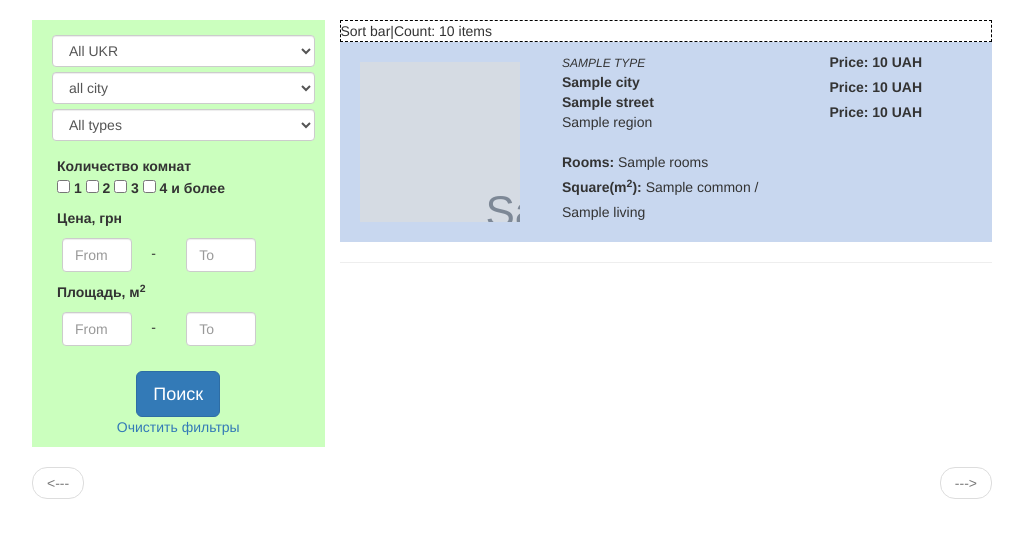
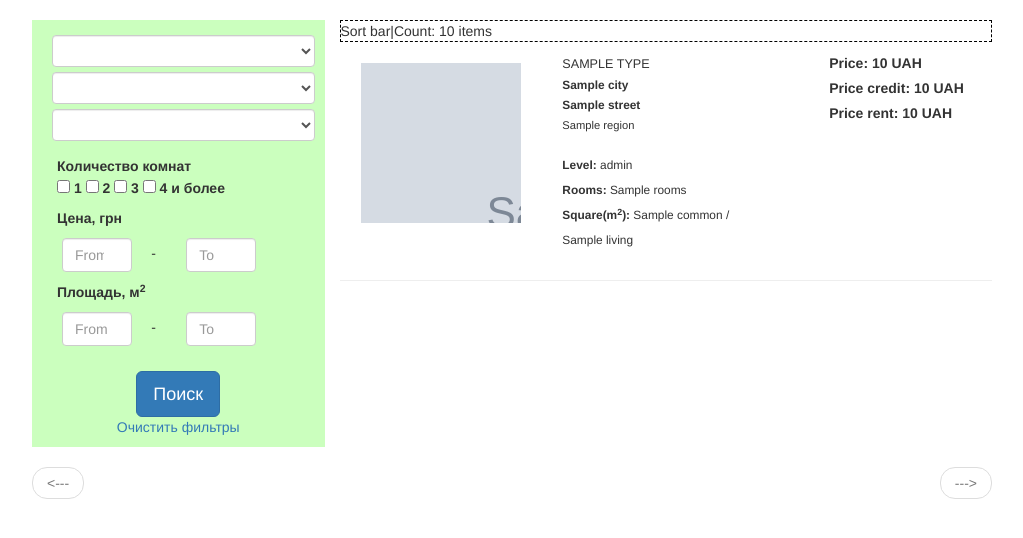
Before and after one commit to dkasyanov/confiskated, a Flask app: template app/templates/base.html in a window 1280 px wide; the page is wider, and only the part inside the window is pictured. Shown: the part 51-589 px from the top of that part, without its empty margins (128-1151 px from the left). Run offline with Flask 2, Linux system fonts and the light colour scheme; the template is opened without the code that fills it: values that come from a table or form of the project are taken from there, most other values are stand-ins (such as "Sample title", 1, 10 or a date in 2020); grey boxes marked "Sample" are stand-in pictures; lists and menus that the app fills with data are empty; some libraries are stand-ins or nearby versions.

Commit message:
- open links on new tab/page - add filters functional - add classes Square, Communications

```diff
--- a/app/forms.py
+++ b/app/forms.py
@@ -1,15 +1,19 @@
 __author__ = 'dkasyanov'
 from flask.ext.wtf import Form
-from wtforms import SelectField, StringField, BooleanField
+from wtforms import SelectField, StringField, BooleanField, FloatField, IntegerField
 
 
 class FiltersForm(Form):
     regions = [('1', '2'), ('3', '4'), ('5', '6')]
     cities = []
-    regionSelector = SelectField(u"regions", choices=regions)
-    citySelector = SelectField(u"cities", choices=cities)
-    typeSelector = SelectField(u"Type", choices=[])
+    regionSelector = SelectField(u"regions")
+    citySelector = SelectField(u"cities")
+    typeSelector = SelectField(u"Type")
     room1 = BooleanField(u'room1', default=False)
     room2 = BooleanField(u'room2', default=False)
     room3 = BooleanField(u'room3', default=False)
     room4 = BooleanField(u'room4', default=False)
+    price_from = IntegerField(u'Price from')
+    price_to = IntegerField(u'Price to')
+    square_from = FloatField(u'Square from')
+    square_to = FloatField(u'Square to')
--- a/app/static/css/base.css
+++ b/app/static/css/base.css
@@ -10,7 +10,10 @@
 }
 
 .lot {
-    background-color: #c8d7ef;
+    /*background-color: #c8d7ef;*/
+    /*border: 1px solid #c8d7ef;*/
+    border: 1px solid transparent;
+
     /*height: 200px;*/
 }
 
@@ -28,3 +31,34 @@
 .tab {
     padding: 10px;
 }
+
+.type {
+    font: 'Consolas', 'Deja Vu Sans Mono', 'Bitstream Vera Sans Mono', monospace;
+    font-size: .90em;
+}
+
+.address {
+    font-size: .85em;
+    font-weight: bold;
+}
+
+.region {
+    font-size: .80em;
+
+}
+
+.common_info {
+    font-size: .85em;
+}
+
+.link, .link:hover{
+    color: inherit;
+
+}
+
+.lot:hover {
+    border: 1px green solid;
+    background-color: rgba(0, 255, 0, .1);
+
+
+}
--- a/app/templates/base.html
+++ b/app/templates/base.html
@@ -49,39 +49,31 @@
 <div class="container">
     <div class="row">
         <div class="col-lg-3 col-md-4 col-sm-4 col-xs-12 filters">
-            <select name="regions" class="form-control" size="1" style="margin-top: 15px">
-					<option value="All Ukrain">All UKR</option>
-					<option value="Kiev">Kiev</option>
-            </select>
-            <select name="city" class="form-control" size="1">
-                <option value="all city">all city</option>
-                <option value="Some other">Some other</option>
-            </select>
-            <select name="regions" class="form-control" size="1">
-                <option value="All types">All types</option>
-                <option value="some">some</option>
-            </select>
-            <div class="rooms" style="margin: 15px 0 5px 10px">
+            <form method="post" action="" name="filters">
+                {{ form.hidden_tag() }}
+                {{ form.regionSelector(class="form-control", size="1", style="margin-top: 15px;") }}
+                {{ form.citySelector(class="form-control", size="1") }}
+                {{ form.typeSelector(class="form-control", size="1") }}
+                <div class="rooms" style="margin: 15px 0 5px 10px">
 					<label>Количество комнат
-					<br>
-				      <input type="checkbox"> 1
-				      <input type="checkbox"> 2
-				      <input type="checkbox"> 3
-				      <input type="checkbox"> 4 и более
+                        <br>
+                        {{ form.room1() }} 1
+                        {{ form.room2() }} 2
+                        {{ form.room3() }} 3
+                        {{ form.room4() }} 4 и более
 				    </label>
 				</div>
-
             <div class="prices" style="margin: 5px 0 5px 10px">
                 <label>Цена, грн</label>
                 <div class="row form-inline">
                     <div class="form-group col-lg-12 col-md-12 col-sm-12">
                         <div class="row">
                             <div class="col-lg-4 col-md-4 col-sm-4 col-xs-2">
-                                <input type="text" class="form-control" placeholder="From">
+                                {{ form.price_from(class="form-control", placeholder="From") }}
                             </div>
                             <div class="col-lg-1 col-md-1 col-sm-1 col-xs-1" style="line-height: 40px">-</div>
                             <div class="col-lg-4 col-md-3 col-sm-3 col-xs-2">
-                                <input type="text" class="form-control" placeholder="To">
+                                {{ form.price_to(class="form-control", placeholder="To") }}
                             </div>
                         </div>
                     </div>
@@ -94,24 +86,24 @@
 						<div class="form-group col-lg-12 col-md-12 col-sm-12">
                             <div class="row">
                                 <div class="col-lg-4 col-md-4 col-sm-4 col-xs-2">
-                                    <input type="text" class="form-control" placeholder="From">
+                                    {{ form.square_from(class="form-control", placeholder="From") }}
                                 </div>
                                 <div class="col-lg-1 col-md-1 col-sm-1 col-xs-1 text-center" style="line-height: 40px">-</div>
                                 <div class="col-lg-4 col-md-4 col-sm-4 col-xs-2">
-                                    <input type="text" class="form-control" placeholder="To">
+                                    {{ form.square_to(class="form-control", placeholder="To") }}
                                 </div>
                             </div>
 						</div>
 					</div>
 				</div>
 				<div class="button text-center" style="margin: 20px 0 0 0">
-					<button type="button" class="btn btn-primary btn-lg">Поиск</button>
+					<button type="submit" class="btn btn-primary btn-lg">Поиск</button>
 					<br>
 					<p>
-						<a href="#">Очистить фильтры</a>
+						<a href="{{ url_for('index') }}">Очистить фильтры</a>
 					</p>
 				</div>
-
+            </form>
         </div>
 
 
--- a/app/templates/lot.html
+++ b/app/templates/lot.html
@@ -1,16 +1,25 @@
 <div class="lot">
     <div class="row">
+        <a href="{{ lot.link }}" class="link" target="_blank">
         <div class="col-lg-4 col-md-5 col-sm-6 col-xs-4 text-center">
             <div class="img">
                 <img src="{{ lot.photo[0].replace('carousel', 'thumb') }}">
             </div>
         </div>
-        <div class="col-lg-4 col-md-7 col-sm-6 col-xs-4 tab">
-            <em class="text-center text-uppercase h6">{{ lot.type }}</em><br>
-            <strong class="text">{{ lot.address.city }}<br>{{ lot.address.street }}</strong>
-            <div class="text">{{ lot.address.region }}</div>
-        <br>
-            {% if lot.rooms %}
+        </a>
+        <div class="col-lg-4 col-md-7 col-sm-6 col-xs-4 tab" style="position:relative;">
+        <a href="{{ lot.link }}" class="link" target="_blank">
+        <dl>
+            <dd><span class="text-center text-uppercase type">{{ lot.type }}</span></dd>
+            <dd><span class="text address">{{ lot.address.city }}<br>{{ lot.address.street }}</span></dd>
+            <dd><span class="text region">{{ lot.address.region }}</span></dd>
+        </dl>
+        </a>
+        <span class="common_info">
+            {% if lot.level != -1 %}
+                <label>Level:</label> <span>{{ lot.level }}</span><br>
+            {% endif %}
+            {% if lot.rooms != -1 %}
             <label>Rooms:</label> <span>{{ lot.rooms }}</span><br>
             {% endif %}
             {% if lot.square and lot.square.common %}
@@ -19,6 +28,7 @@
                     / {{ lot.square.living }}
                 {% endif %}
             {% endif %}
+        </span>
 {##}
 {#        <p>#}
 {#                <a href="{{ lot.link }}" >Link to lot</a>#}
@@ -35,9 +45,12 @@
 {#                <div class="col-lg-12 col-md-0 col-sm-0 col-xs-0"></div>#}
 {#            </span>#}
             <label style="margin-left: 40px">Price: {{ lot.price }} UAH</label>
-            <label style="margin-left: 40px">Price: {{ lot.price }} UAH</label>
-            <label style="margin-left: 40px">Price: {{ lot.price }} UAH</label>
-
+            {% if lot.price_credit != -1 %}
+            <label style="margin-left: 40px">Price credit: {{ lot.price_credit }} UAH</label>
+            {% endif %}
+            {% if lot.price_rent != -1 %}
+            <label style="margin-left: 40px">Price rent: {{ lot.price_rent }} UAH</label>
+            {% endif %}
         </div>
     </div>
 {#    <div class="row text-center">Footer</div>#}
```
Also changed, not shown: app/models.py (+18 -2 lines), app/views.py (+64 -5 lines), planetestate.py (+15 -13 lines), 1 other file.
